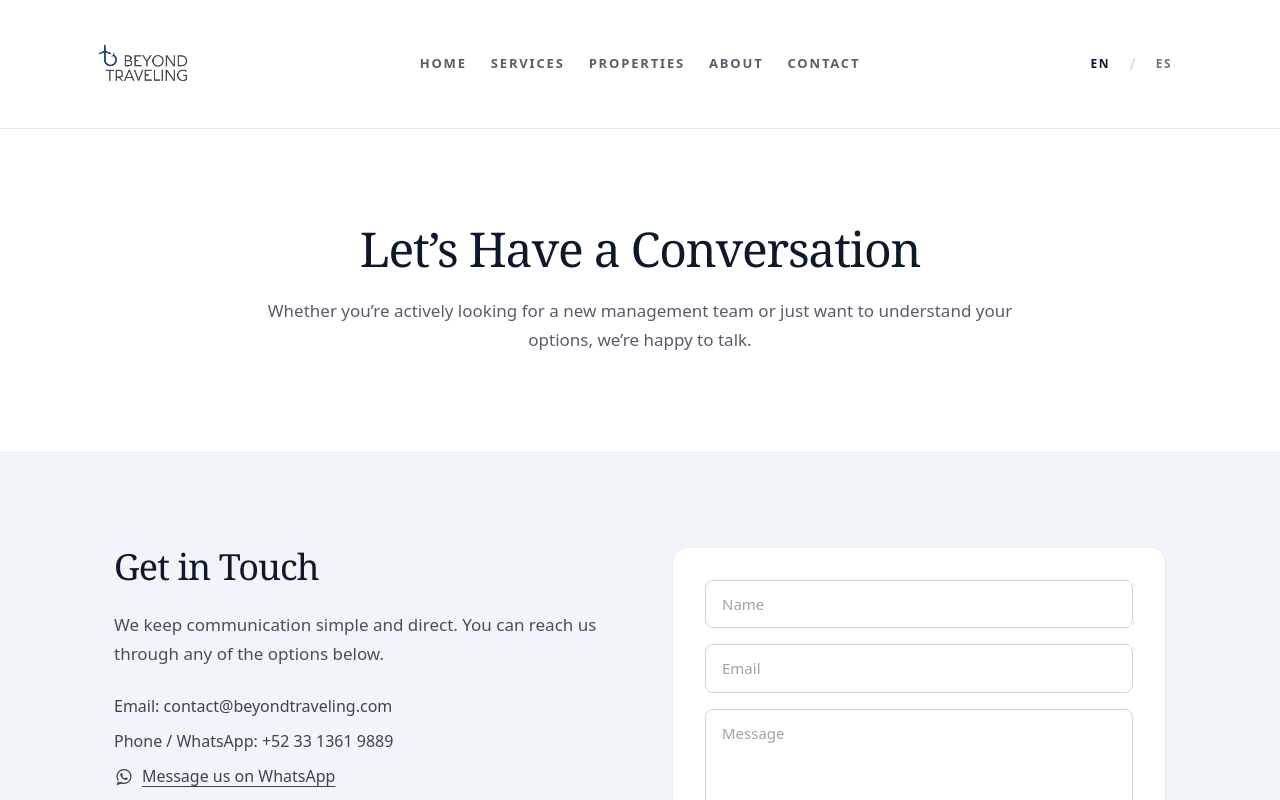
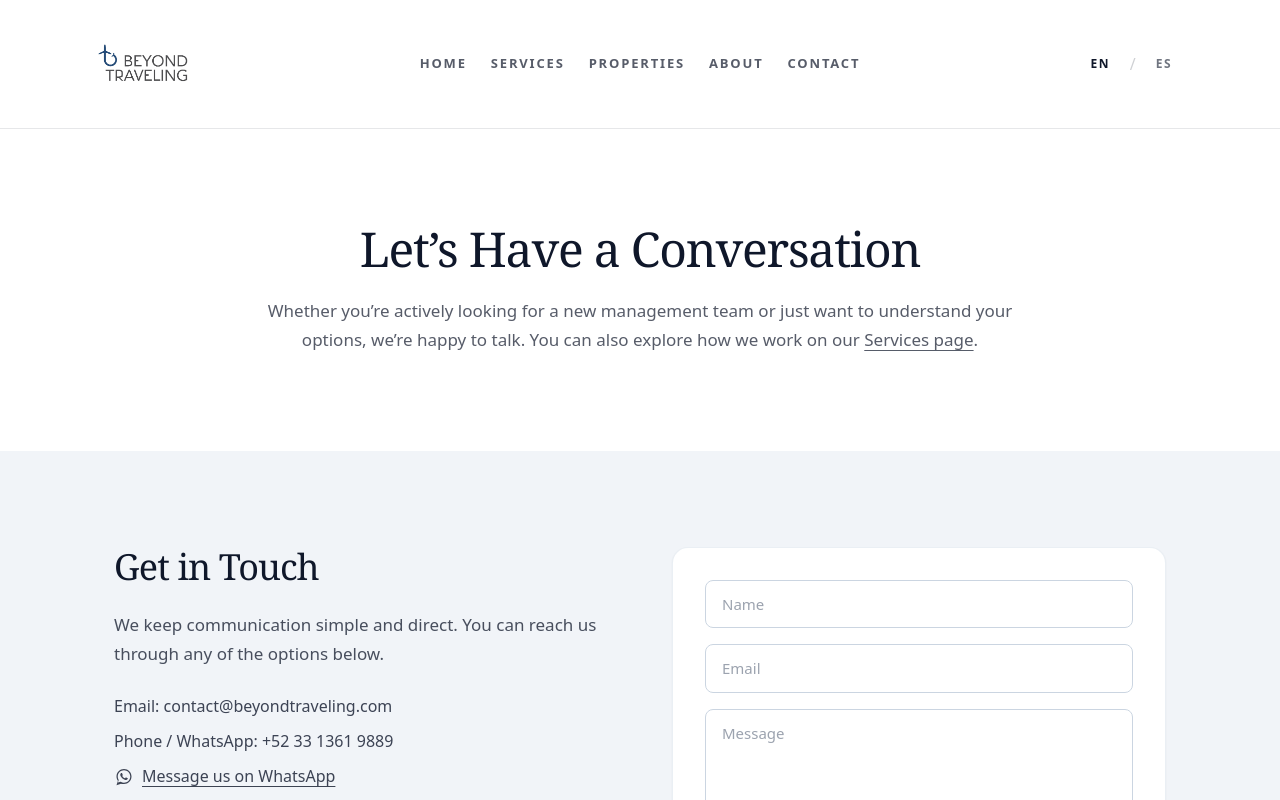
Before and after one commit to jfmichel86/Beyond-traveling-site-new-71, a Next.js app: page /contact in a window 1280 px wide. Shown: the top 800 px of the page. Built offline with nearby package versions, Linux system fonts and the light colour scheme.

Commit message:
Update page.tsx

```diff
--- a/app/contact/page.tsx
+++ b/app/contact/page.tsx
@@ -1,6 +1,7 @@
 import React from "react";
 import ContactForm from "./ContactForm";
 import Container from "@/components/Container";
+import Link from "next/link";
 
 export const metadata = {
   title: "Contact Property Management Punta Mita",
@@ -29,8 +30,11 @@ const ContactIntro = () => (
         <h1 className="font-serif text-4xl md:text-5xl tracking-tight leading-[1.08] text-slate-900 max-w-[800px] mx-auto">   Let’s Have a Conversation </h1>
 
         <p className="mt-6 text-[17px] leading-[1.7] text-slate-900/70">
-          Whether you’re actively looking for a new management team or just want to understand your options, we’re happy to talk.
-        </p>
+  Whether you’re actively looking for a new management team or just want to understand your options, we’re happy to talk. You can also explore how we work on our{" "}
+  <Link href="/services" className="underline underline-offset-4 hover:text-slate-900">
+    Services page
+  </Link>.
+</p>
       </div>
     </Container>
   </section>
```
